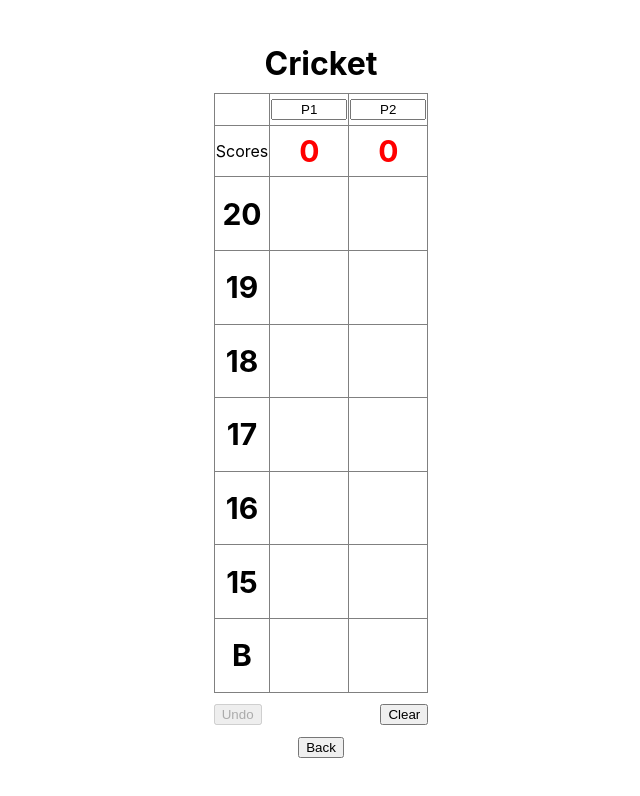
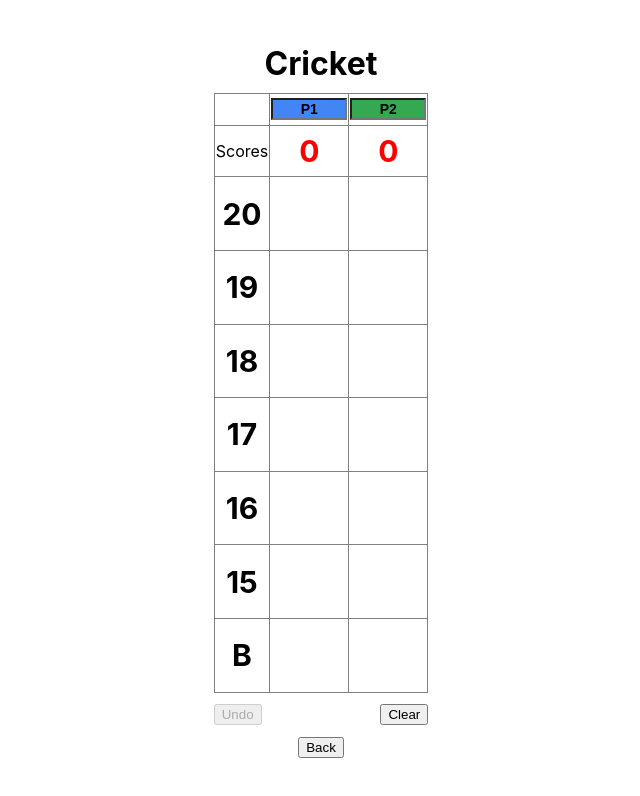
Before and after one commit to ameyaagrawal/darts-tracker, a React (Create React App) app: page / in a window 1280 px wide. Both pictures are taken after a click on the button "Confirm". Shown: the top 796 px of the page, without its empty margins (319-959 px from the left). Built offline with nearby package versions, Linux system fonts and the light colour scheme.

Commit message:
add background colors to each player name input

```diff
--- a/src/App.css
+++ b/src/App.css
@@ -103,6 +103,11 @@ html, body {
   margin: 5px
 }
 
+.cricket-name-input, .dtw-name-input {
+  font-size: 14px;
+  font-weight: bold;
+}
+
 .cricket-scores, .dtw-scores {
   font-size: 30px;
   font-weight: bold;
--- a/src/Cricket.js
+++ b/src/Cricket.js
@@ -1,5 +1,5 @@
 import React from 'react';
-import { handleNameChange, handleTargetClick, handleUndoButton, resetState, images } from './gameLogic';
+import { handleNameChange, handleTargetClick, handleUndoButton, resetState, images, colors } from './gameLogic';
 
 function Cricket({ numPlayers, targets, playerNames, setPlayerNames, counts, setCounts, scores, setScores, history, setHistory, gameOver, setGameOver, winner, setWinner, showWinner, setShowWinner }) {
   return (
@@ -36,6 +36,7 @@ function Cricket({ numPlayers, targets, playerNames, setPlayerNames, counts, set
                           }}
                           onChange={(e) => handleNameChange(colIndex - 1, e.target.value, playerNames, setPlayerNames)}
                           disabled={gameOver}
+                          style={{ backgroundColor: colors[colIndex - 1] }}
                           className="cricket-name-input"
                         />
                       </td>
--- a/src/DTW.js
+++ b/src/DTW.js
@@ -1,5 +1,5 @@
 import React, { useState } from 'react';
-import { handleNameChange, handleTargetClick, handleUndoButton, resetState, images } from './gameLogic';
+import { handleNameChange, handleTargetClick, handleUndoButton, resetState, images, colors } from './gameLogic';
 
 function DTW({ numPlayers, targets, playerNames, setPlayerNames, counts, setCounts, scores, setScores, history, setHistory, gameOver, setGameOver, winner, setWinner, showWinner, setShowWinner }) {
   const [addScore, setAddScore] = useState(0);
@@ -65,6 +65,7 @@ function DTW({ numPlayers, targets, playerNames, setPlayerNames, counts, setCoun
                           }}
                           onChange={(e) => handleNameChange(colIndex - 1, e.target.value, playerNames, setPlayerNames)}
                           disabled={gameOver}
+                          style={{ backgroundColor: colors[colIndex - 1] }}
                           className='dtw-name-input'
                         />
                       </td>
--- a/src/gameLogic.js
+++ b/src/gameLogic.js
@@ -4,6 +4,7 @@ import img2 from './img/2.png';
 import img3 from './img/3.png';
 
 export const images = [img0, img1, img2, img3];
+export const colors = ["#4285F4", "#34A853", "#FBBC05", "#EA4335"];
 
 export const handleNameChange = (index, value, playerNames, setPlayerNames) => {
     const updatedValues = [...playerNames];
```
